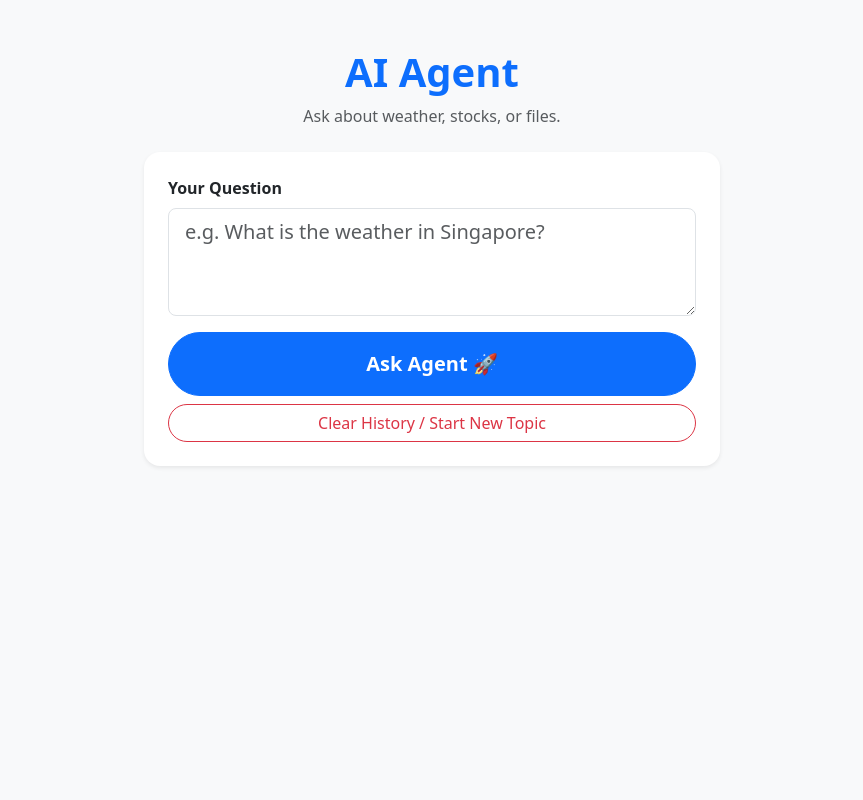
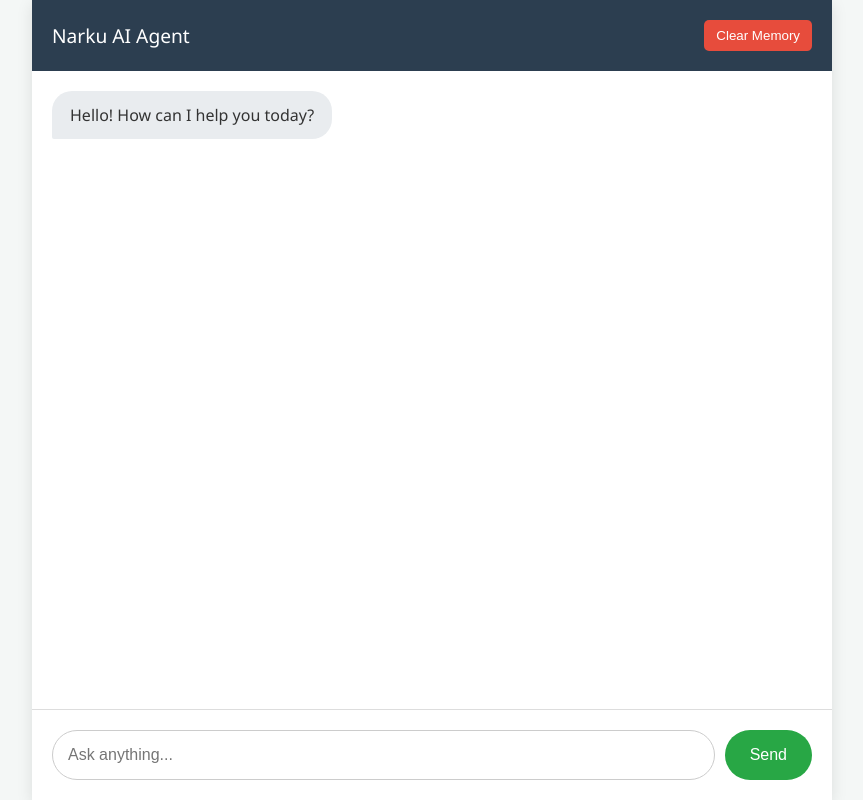
Before and after one commit to narku-coder/Narku-Agent-App, a Flask app: page / in a window 1280 px wide. Shown: the whole page, without its empty margins (208-1071 px from the left). Run offline with Flask 3, Linux system fonts and the light colour scheme.

Commit message:
Updated the Agent's web interface to be able to visually retention conversion history

```diff
--- a/templates/index.html
+++ b/templates/index.html
@@ -3,103 +3,205 @@
 <head>
     <meta charset="UTF-8">
     <meta name="viewport" content="width=device-width, initial-scale=1.0">
-    <title>Narku AI Agent Interface</title>
-    <link href="https://cdn.jsdelivr.net/npm/bootstrap@5.3.0/dist/css/bootstrap.min.css" rel="stylesheet">
+    <title>AI Agent Chat</title>
     <style>
-        body { background-color: #f8f9fa; }
-        .chat-container { max-width: 600px; margin: 0 auto; }
-        .response-box {
-            min-height: 100px;
-            white-space: pre-wrap; /* Preserves formatting */
-            background-color: #fff;
+        /* Modern, clean reset */
+        body {
+            font-family: 'Segoe UI', Tahoma, Geneva, Verdana, sans-serif;
+            background-color: #f4f7f6;
+            margin: 0;
+            display: flex;
+            justify-content: center;
+            height: 100vh;
+        }
+
+        /* Main Chat Container */
+        .chat-container {
+            width: 100%;
+            max-width: 800px;
+            display: flex;
+            flex-direction: column;
+            background: white;
+            box-shadow: 0 4px 15px rgba(0,0,0,0.1);
+        }
+
+        /* Header */
+        .chat-header {
+            background-color: #2c3e50;
+            color: white;
+            padding: 20px;
+            text-align: center;
+            font-size: 1.2rem;
+            display: flex;
+            justify-content: space-between;
+            align-items: center;
+        }
+
+        .reset-btn {
+            background-color: #e74c3c;
+            color: white;
+            border: none;
+            padding: 8px 12px;
+            border-radius: 5px;
+            cursor: pointer;
+        }
+
+        /* Chat History Area */
+        .chat-box {
+            flex-grow: 1;
+            padding: 20px;
+            overflow-y: auto;
+            display: flex;
+            flex-direction: column;
+            gap: 15px;
+        }
+
+        /* Shared Bubble Styles */
+        .message {
+            max-width: 75%;
+            padding: 12px 18px;
+            border-radius: 20px;
+            line-height: 1.5;
+            word-wrap: break-word;
+        }
+
+        /* User Message (Right aligned, Blue) */
+        .user-message {
+            align-self: flex-end;
+            background-color: #007bff;
+            color: white;
+            border-bottom-right-radius: 2px;
+        }
+
+        /* AI Message (Left aligned, Gray) */
+        .ai-message {
+            align-self: flex-start;
+            background-color: #e9ecef;
+            color: #333;
+            border-bottom-left-radius: 2px;
+        }
+
+        /* Input Area */
+        .input-area {
+            padding: 20px;
+            border-top: 1px solid #ddd;
+            display: flex;
+            gap: 10px;
+            background: #fff;
+        }
+
+        input[type="text"] {
+            flex-grow: 1;
+            padding: 15px;
+            border: 1px solid #ccc;
+            border-radius: 25px;
+            outline: none;
+            font-size: 1rem;
+        }
+
+        button.send-btn {
+            background-color: #28a745;
+            color: white;
+            border: none;
+            padding: 0 25px;
+            border-radius: 25px;
+            cursor: pointer;
+            font-size: 1rem;
+            transition: background 0.2s;
+        }
+
+        button.send-btn:hover {
+            background-color: #218838;
         }
     </style>
 </head>
 <body>
 
-<div class="container py-5 chat-container">
-    <div class="text-center mb-4">
-        <h1 class="fw-bold text-primary">AI Agent</h1>
-        <p class="text-muted">Ask about weather, stocks, or files.</p>
+<div class="chat-container">
+    <div class="chat-header">
+        <span>Narku AI Agent</span>
+        <button class="reset-btn" onclick="resetChat()">Clear Memory</button>
     </div>
 
-    <div class="card shadow-sm rounded-4 border-0 mb-4">
-        <div class="card-body p-4">
-            <form id="agentForm">
-                <div class="mb-3">
-                    <label for="query" class="form-label fw-bold">Your Question</label>
-                    <textarea class="form-control form-control-lg" id="query" name="query" rows="3" placeholder="e.g. What is the weather in Singapore?" required></textarea>
-                </div>
-                <button type="submit" class="btn btn-primary w-100 btn-lg rounded-pill py-3 fw-bold">
-                    Ask Agent 🚀
-                </button>
-                <button id="resetBtn" type="button" class="btn btn-outline-danger w-100 mt-2 rounded-pill">
-                    Clear History / Start New Topic
-                </button>
-            </form>
-        </div>
+    <div class="chat-box" id="chat-box">
+        <div class="message ai-message">Hello! How can I help you today?</div>
     </div>
 
-    <div id="responseArea" class="d-none">
-        <div class="card shadow-sm rounded-4 border-0">
-            <div class="card-body p-4">
-                <h5 class="card-title fw-bold text-success mb-3">Agent Response:</h5>
-                <div id="responseText" class="response-box p-3 rounded border bg-light text-dark"></div>
-            </div>
-        </div>
-    </div>
-
-    <div id="loadingSpinner" class="text-center d-none mt-4">
-        <div class="spinner-border text-primary" role="status">
-            <span class="visually-hidden">Loading...</span>
-        </div>
-        <p class="mt-2 text-muted">Thinking...</p>
+    <div class="input-area">
+        <input type="text" id="user-input" placeholder="Ask anything..." onkeypress="handleKeyPress(event)">
+        <button class="send-btn" onclick="sendMessage()">Send</button>
     </div>
 </div>
 
 <script>
-    document.getElementById('agentForm').addEventListener('submit', async function(e) {
-        e.preventDefault();
+    const chatBox = document.getElementById('chat-box');
+    const userInput = document.getElementById('user-input');
 
-        const query = document.getElementById('query').value;
-        const responseArea = document.getElementById('responseArea');
-        const responseText = document.getElementById('responseText');
-        const loadingSpinner = document.getElementById('loadingSpinner');
+    // Allow pressing "Enter" to send
+    function handleKeyPress(event) {
+        if (event.key === 'Enter') {
+            sendMessage();
+        }
+    }
 
-        // Reset UI
-        responseArea.classList.add('d-none');
-        responseText.innerHTML = '';
-        loadingSpinner.classList.remove('d-none');
+    async function sendMessage() {
+        const text = userInput.value.trim();
+        if (!text) return;
 
-        // Send Request to Flask Backend
-        const formData = new FormData();
-        formData.append('query', query);
+        // 1. Display User Message instantly
+        appendMessage(text, 'user-message');
+        userInput.value = ''; // Clear input field
+
+        // Create a temporary "typing..." indicator
+        const loadingId = appendMessage("Thinking...", 'ai-message');
 
         try {
+            // 2. Send data to your Flask backend
+            const formData = new URLSearchParams();
+            formData.append('query', text);
+
             const response = await fetch('/ask', {
                 method: 'POST',
-                body: formData
+                headers: { 'Content-Type': 'application/x-www-form-urlencoded' },
+                body: formData.toString()
             });
+
             const data = await response.json();
 
-            // Display Result
-            loadingSpinner.classList.add('d-none');
-            responseArea.classList.remove('d-none');
-            responseText.textContent = data.response; // Use textContent for security
+            // 3. Remove "Thinking..." and display actual AI response
+            document.getElementById(loadingId).remove();
+            appendMessage(data.response, 'ai-message');
 
         } catch (error) {
-            loadingSpinner.classList.add('d-none');
-            alert('Error communicating with the agent.');
+            document.getElementById(loadingId).remove();
+            appendMessage("Error: Could not connect to server.", 'ai-message');
         }
-    });
-    document.getElementById('resetBtn').addEventListener('click', async function()
-    {
+    }
+
+    // Helper function to create chat bubbles
+    function appendMessage(text, className) {
+        const msgDiv = document.createElement('div');
+        msgDiv.className = `message ${className}`;
+        msgDiv.textContent = text;
+
+        // Assign a unique ID just in case we need to remove it (like the loading state)
+        const uniqueId = 'msg-' + Date.now();
+        msgDiv.id = uniqueId;
+
+        chatBox.appendChild(msgDiv);
+
+        // Auto-scroll to the bottom
+        chatBox.scrollTop = chatBox.scrollHeight;
+
+        return uniqueId;
+    }
+
+    // Function to hook into your Flask /reset route
+    async function resetChat() {
         await fetch('/reset', { method: 'POST' });
-        document.getElementById('responseText').textContent = "Memory cleared! You can start a new topic.";
-        document.getElementById('responseArea').classList.remove('d-none');
-    });
+        chatBox.innerHTML = '<div class="message ai-message">Memory cleared. How can I help you?</div>';
+    }
 </script>
 
-<script src="https://cdn.jsdelivr.net/npm/bootstrap@5.3.0/dist/js/bootstrap.bundle.min.js"></script>
 </body>
 </html>
```
